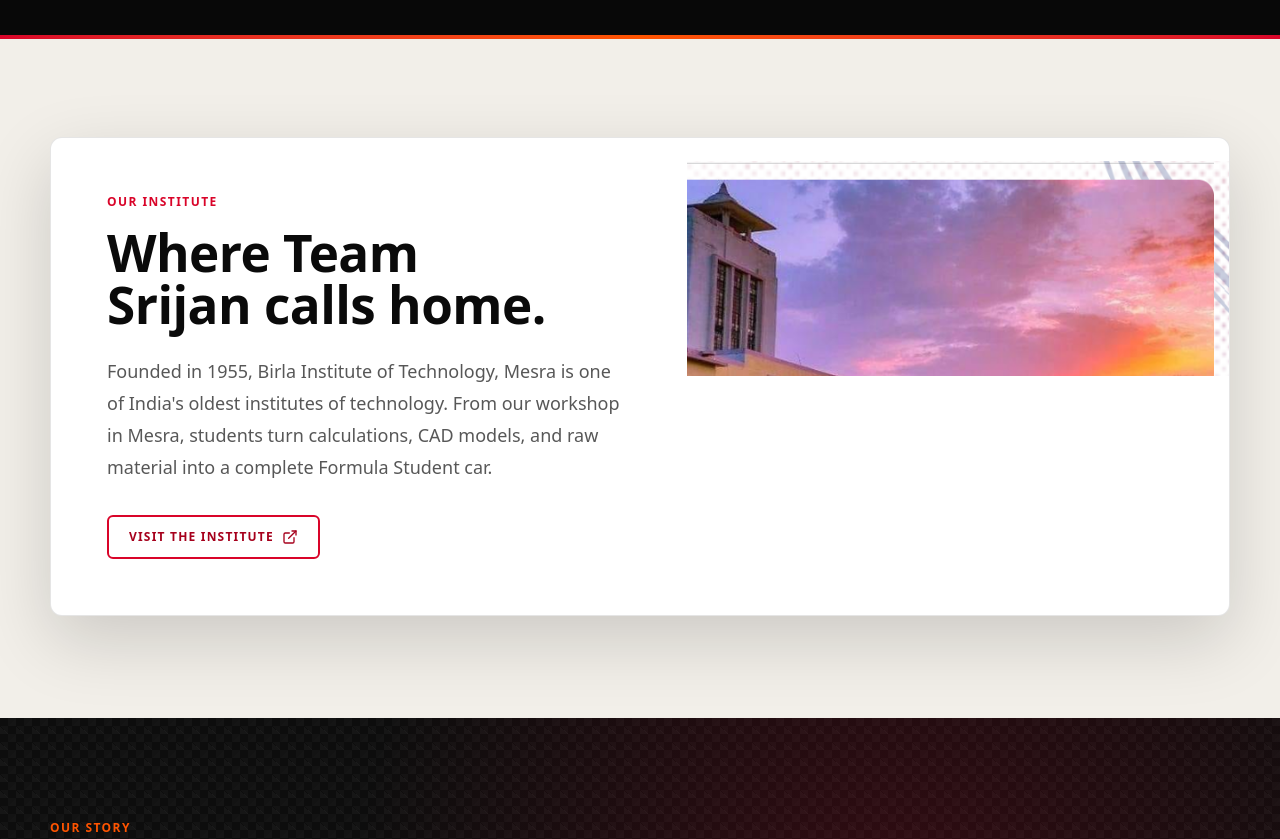
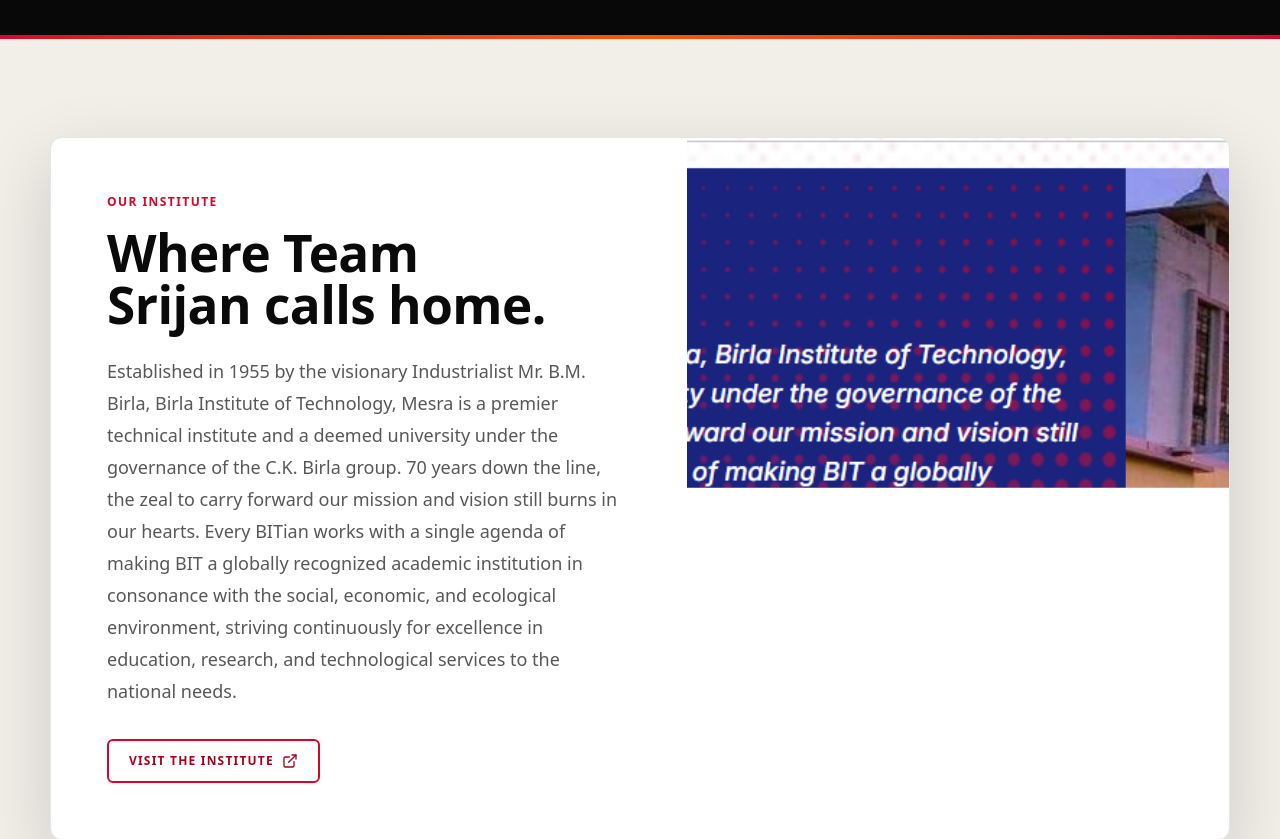
Before and after one commit to M4Rk9/Team-Srijan, a Next.js app: page / in a window 1280 px wide. Shown: the part 1600-2439 px from the top of the page. Built offline with nearby package versions, Linux system fonts and the light colour scheme.

Commit message:
Update institute copy and image treatment

```diff
--- a/app/page.tsx
+++ b/app/page.tsx
@@ -327,10 +327,16 @@
               Where Team Srijan calls home.
             </h2>
             <p className="mt-6 max-w-2xl text-base leading-8 text-black/66 md:text-lg">
-              Founded in 1955, Birla Institute of Technology, Mesra is one of
-              India&apos;s oldest institutes of technology. From our workshop in
-              Mesra, students turn calculations, CAD models, and raw material
-              into a complete Formula Student car.
+              Established in 1955 by the visionary Industrialist Mr. B.M. Birla,
+              Birla Institute of Technology, Mesra is a premier technical
+              institute and a deemed university under the governance of the C.K.
+              Birla group. 70 years down the line, the zeal to carry forward our
+              mission and vision still burns in our hearts. Every BITian works
+              with a single agenda of making BIT a globally recognized academic
+              institution in consonance with the social, economic, and
+              ecological environment, striving continuously for excellence in
+              education, research, and technological services to the national
+              needs.
             </p>
             <Link
               href="https://www.bitmesra.ac.in/"
@@ -348,9 +354,9 @@
               className="h-full min-h-[340px] bg-cover bg-right"
               style={{
                 backgroundImage: "url('/images/bit-mesra-campus.png')",
-                backgroundPosition: "right center",
+                backgroundPosition: "center",
                 backgroundRepeat: "no-repeat",
-                backgroundSize: "243% auto",
+                backgroundSize: "cover",
               }}
             />
           </Reveal>
```
